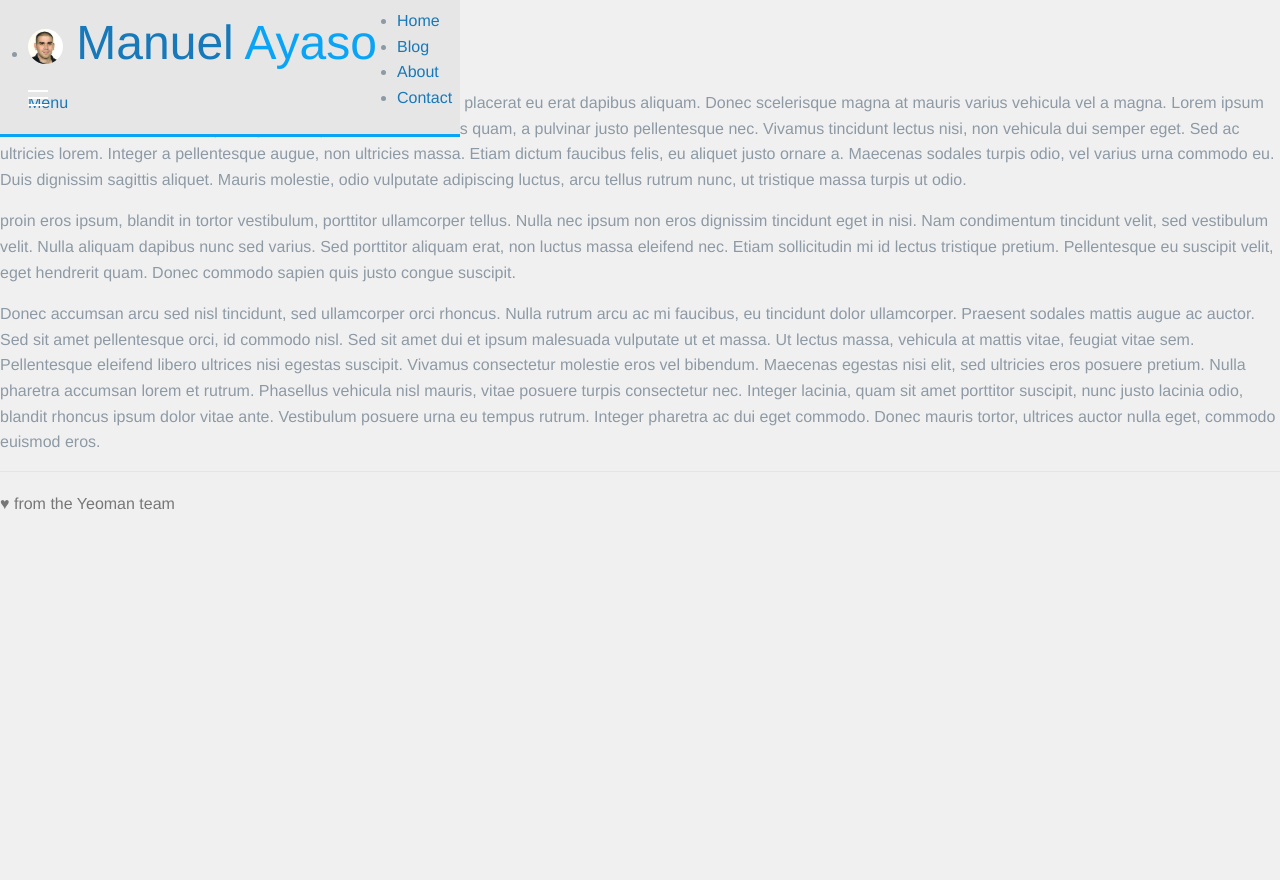
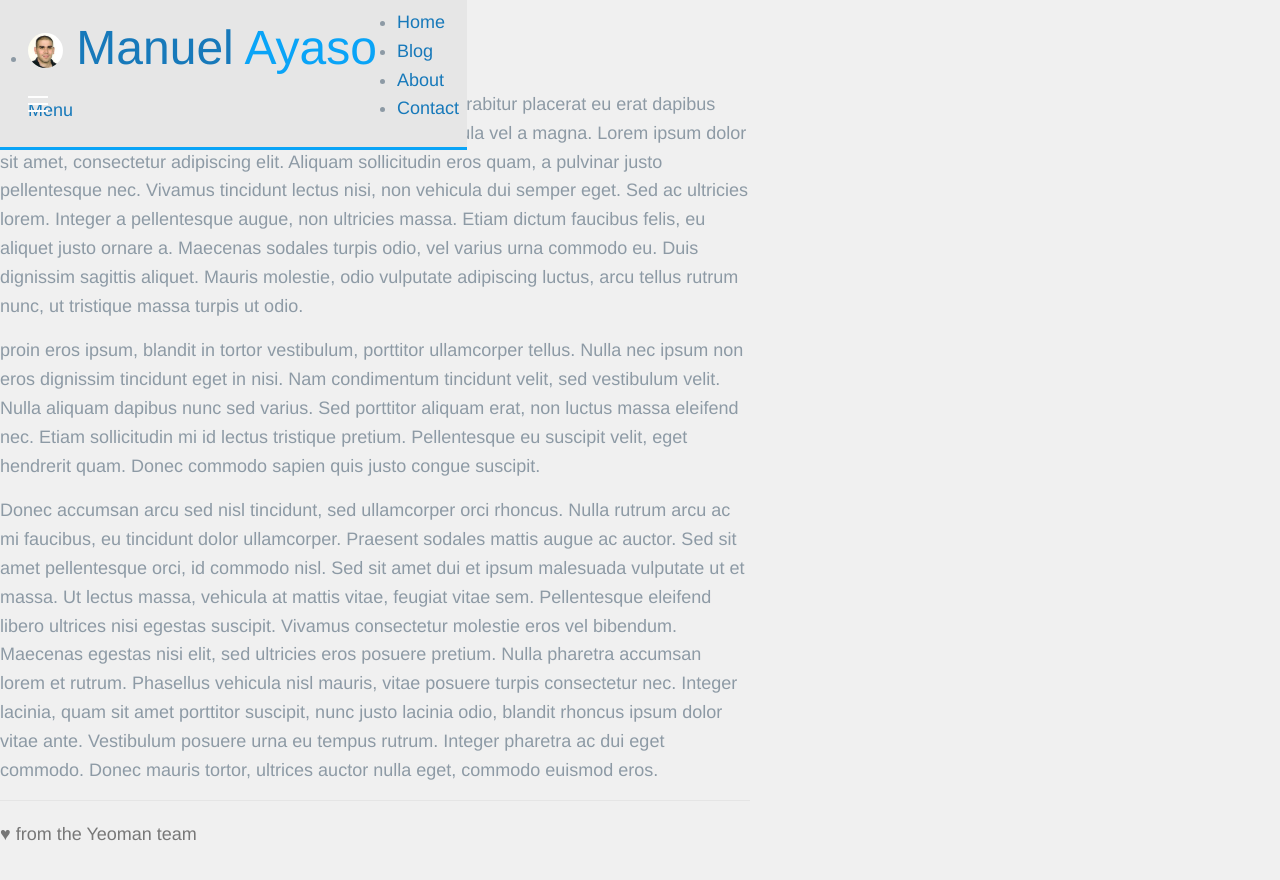
Before and after one commit to ManuelAyaso/blog, a website: page client/app/index.html in a window 1280 px wide. Before the commit the page ends 800 px from the top, so only its background shows below. Drawn offline with nearby package versions, Linux system fonts and the light colour scheme; some packages are replaced by stand-ins of ours; files that its build step writes are made by us from their sources.

Commit message:
More font-size and less width

```diff
--- a/client/app/styles/main.scss
+++ b/client/app/styles/main.scss
@@ -11,6 +11,7 @@ body {
     padding-bottom: 20px;
     background-color: #f0f0f0;
     color: #8d9aa5;
+    font-size: 18px;
 }
 
 .sticky {
@@ -20,6 +21,10 @@ body {
 
 .contain-to-grid {
     border-bottom: 3px solid #0AA4F7;
+}
+
+.row {
+    max-width: 750px;
 }
 
 span.red {
@@ -87,6 +92,12 @@ span.red {
     margin-top: 28px;
 }
 
+@media only screen and (min-width: 940px) {
+    .contain-to-grid .top-bar {
+        max-width: 750px;
+    }
+}
+
 /* Responsive: Portrait tablets and up */
 @media screen and (min-width: 768px) {
     .container {
```
